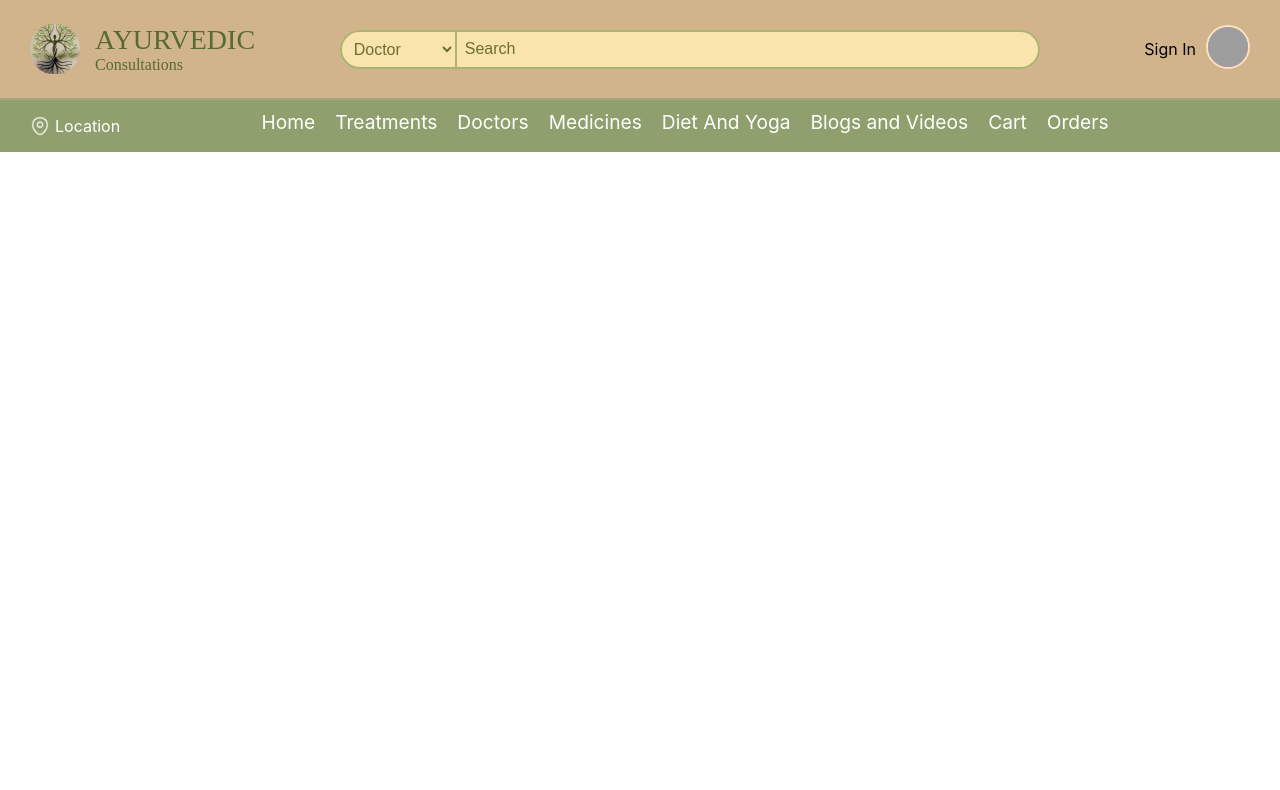
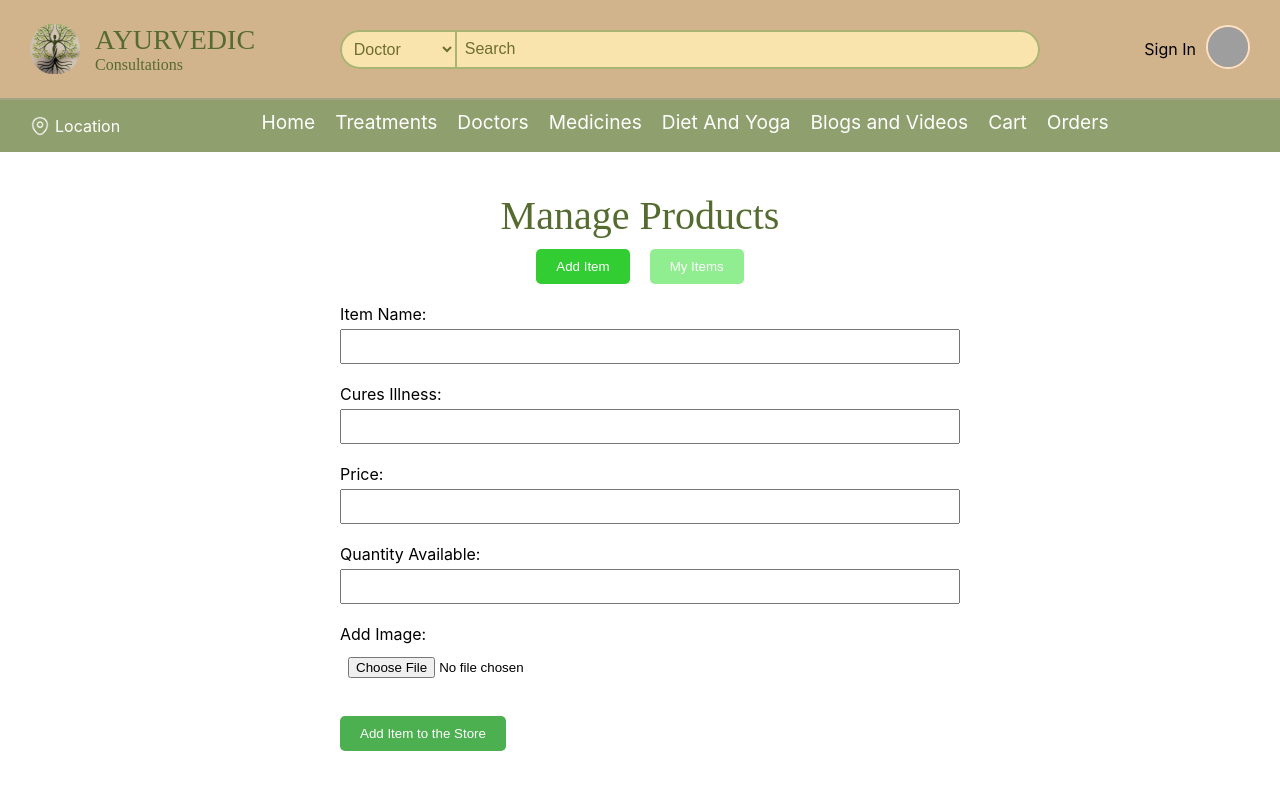
Before and after one commit to Harshitha-02/ayurvedic-app, a React (Create React App) app in the folder frontend/: page /manage-products in a window 1280 px wide. Shown: the top 790 px of the page. Built offline with nearby package versions, Linux system fonts and the light colour scheme; grey boxes are pictures that could not be loaded; a web font is replaced by a local one.

Commit message:
retailer and doctor pages done

```diff
--- a/frontend/src/App.js
+++ b/frontend/src/App.js
@@ -21,6 +21,12 @@ import CurrentRequests from './screens/Doctors/CurrentRequests';
 import AppointmentSlots from './screens/Doctors/AppointmentSlots';
 import PatientList from './screens/Doctors/PatientList';
 import HealthBlogs from './screens/Doctors/HealthBlogs';
+
+import RetailerDashboard from './screens/Retailers/RetailerDashboard';
+import ManageProducts from './screens/Retailers/ManageProducts';
+// import Analytics from './screens/Retailers/Analytics';
+import MyOrders from './screens/Retailers/MyOrders';
+// import CustomerSupport from './screens/Retailers/CustomerSupport';
 
 function App() {
   return (
@@ -47,6 +53,13 @@ function App() {
         <Route path="/appointment-slots" element={<AppointmentSlots />} />
         <Route path="/patient-list" element={<PatientList />} />
         <Route path="/health-blogs" element={<HealthBlogs />} />
+
+        <Route path="/retailer-home" element={<RetailerDashboard />} />
+        <Route path="/manage-products" element={<ManageProducts />} />
+        {/* <Route path="/analytics" element={<Analytics />} /> */}
+        <Route path="/my-orders" element={<MyOrders />} />
+        {/* <Route path="/customer-support" element={<CustomerSupport />} /> */}
+
       </Routes>
     </Router>
   );
--- /dev/null
+++ b/frontend/src/screens/Retailers/AddItem.js
@@ -0,0 +1,26 @@
+import React from 'react';
+
+function AddItem() {
+  return (
+    <form className="add-item-form">
+      <label htmlFor="itemName">Item Name:</label>
+      <input id="itemName" type="text" />
+
+      <label htmlFor="cures">Cures Illness:</label>
+      <input id="cures" type="text" />
+
+      <label htmlFor="price">Price:</label>
+      <input id="price" type="number" />
+
+      <label htmlFor="quantity">Quantity Available:</label>
+      <input id="quantity" type="number" />
+
+      <label htmlFor="image">Add Image:</label>
+      <input id="image" type="file" />
+
+      <button type="submit">Add Item to the Store</button>
+    </form>
+  );
+}
+
+export default AddItem;
--- /dev/null
+++ b/frontend/src/screens/Retailers/ManageProducts.css
@@ -0,0 +1,56 @@
+.manage-products-container {
+    width: 80%;
+    max-width: 600px;
+    margin: 40px auto;
+    text-align: center;
+  }
+
+  .tabs {
+    display: flex;
+    justify-content: center;
+    margin-bottom: 20px;
+  }
+
+  .tab-btn {
+    padding: 10px 20px;
+    margin: 0 10px;
+    background-color: #90EE90;
+    border: none;
+    border-radius: 5px;
+    cursor: pointer;
+  }
+
+  .tab-btn.active {
+    background-color: #32CD32;
+  }
+
+  .add-item-form, .items-grid {
+    text-align: left;
+  }
+
+  .item-card {
+    border: 1px solid #ccc;
+    padding: 10px;
+    margin-bottom: 10px;
+  }
+
+  .add-item-form input[type="text"],
+  .add-item-form input[type="number"],
+  .add-item-form input[type="file"] {
+    width: 100%;
+    padding: 8px;
+    margin: 5px 0 20px 0;
+  }
+
+  .add-item-form button {
+    background-color: #4CAF50;
+    color: white;
+    padding: 10px 20px;
+    border: none;
+    border-radius: 5px;
+    cursor: pointer;
+  }
+
+  .add-item-form button:hover {
+    background-color: #367C36;
+  }
--- /dev/null
+++ b/frontend/src/screens/Retailers/ManageProducts.js
@@ -0,0 +1,22 @@
+import React, { useState } from 'react';
+import AddItem from './AddItem';
+import MyItems from './MyItems';
+import './ManageProducts.css';  // Ensure you have the appropriate CSS
+
+function ManageProducts() {
+  const [view, setView] = useState('add');
+
+  return (
+    <div className="manage-products-container">
+      <h1>Manage Products</h1>
+      <div className="tabs">
+        <button onClick={() => setView('add')} className={`tab-btn ${view === 'add' ? 'active' : ''}`}>Add Item</button>
+        <button onClick={() => setView('items')} className={`tab-btn ${view === 'items' ? 'active' : ''}`}>My Items</button>
+      </div>
+
+      {view === 'add' ? <AddItem /> : <MyItems />}
+    </div>
+  );
+}
+
+export default ManageProducts;
--- /dev/null
+++ b/frontend/src/screens/Retailers/MyItems.js
@@ -0,0 +1,26 @@
+import React from 'react';
+
+function MyItems() {
+  // This would ideally be fetched from a server
+  const items = [
+    { name: "Medicine 1", price: "100", quantity: 50, category: "Analgesic" },
+    // Add more items here
+  ];
+
+  return (
+    <div className="items-grid">
+      {items.map((item, index) => (
+        <div key={index} className="item-card">
+          <h3>{item.name}</h3>
+          <p>Price: {item.price}</p>
+          <p>Quantity: {item.quantity}</p>
+          <p>Category: {item.category}</p>
+          <button>Edit</button>
+          <button>Delete</button>
+        </div>
+      ))}
+    </div>
+  );
+}
+
+export default MyItems;
--- /dev/null
+++ b/frontend/src/screens/Retailers/MyOrders.css
@@ -0,0 +1,51 @@
+.orders-container {
+    width: 80%;
+    max-width: 700px;
+    margin: 20px auto;
+    text-align: center;
+    font-family: Arial, sans-serif;
+}
+
+.order-tabs {
+    display: flex;
+    justify-content: center;
+    margin-bottom: 20px;
+}
+
+.order-tabs button {
+    padding: 10px 20px;
+    margin: 0 5px;
+    background-color: lightgreen;
+    border: none;
+    border-radius: 5px;
+    cursor: pointer;
+    font-size: 16px;
+}
+
+.order-tabs button.active {
+    background-color: darkgreen;
+    color: white;
+}
+
+.order-card {
+    display: flex;
+    align-items: center;
+    border: 1px solid #ccc;
+    margin-bottom: 10px;
+    padding: 10px;
+}
+
+.order-card img {
+    width: 100px;
+    height: auto;
+    margin-right: 20px;
+}
+
+.order-details p {
+    margin: 5px 0;
+    text-align: left;
+}
+
+.order-details strong {
+    font-weight: bold;
+}
--- /dev/null
+++ b/frontend/src/screens/Retailers/MyOrders.js
@@ -0,0 +1,64 @@
+import React, { useState } from 'react';
+import './MyOrders.css'; // Make sure to link the CSS file
+
+function MyOrders() {
+    const [status, setStatus] = useState('received'); // Default to received
+
+    const orders = [
+        {
+            id: 1,
+            itemName: "Item Name 1",
+            price: "20",
+            totalValue: "40",
+            buyer: "John Doe",
+            quantity: "2",
+            recommendedBy: "Dr. Smith",
+            image: "/path-to-image-1.jpg"
+        },
+        {
+            id: 2,
+            itemName: "Item Name 2",
+            price: "30",
+            totalValue: "90",
+            buyer: "Jane Roe",
+            quantity: "3",
+            recommendedBy: "Dr. Jones",
+            image: "/path-to-image-2.jpg"
+        },
+        {
+            id: 3,
+            itemName: "Item Name 3",
+            price: "50",
+            totalValue: "150",
+            buyer: "Jim Beam",
+            quantity: "3",
+            recommendedBy: "Dr. Who",
+            image: "/path-to-image-3.jpg"
+        }
+    ];
+
+    return (
+        <div className="orders-container">
+            <h1>My Orders</h1>
+            <div className="order-tabs">
+                <button className={status === 'received' ? 'active' : ''} onClick={() => setStatus('received')}>Received (Not Sent)</button>
+                <button className={status === 'sent' ? 'active' : ''} onClick={() => setStatus('sent')}>Sent</button>
+            </div>
+            {orders.map(order => (
+                <div key={order.id} className="order-card">
+                    <img src={order.image} alt={`Order ${order.id}`} />
+                    <div className="order-details">
+                        <p><strong>Item Name:</strong> {order.itemName}</p>
+                        <p><strong>Price:</strong> ${order.price}</p>
+                        <p><strong>Total Value:</strong> ${order.totalValue}</p>
+                        <p><strong>Name of the Buyer:</strong> {order.buyer}</p>
+                        <p><strong>Quantity:</strong> {order.quantity}</p>
+                        <p><strong>Recommended by Dr:</strong> {order.recommendedBy}</p>
+                    </div>
+                </div>
+            ))}
+        </div>
+    );
+}
+
+export default MyOrders;
--- /dev/null
+++ b/frontend/src/screens/Retailers/RetailerDashboard.css
@@ -0,0 +1,37 @@
+.retailer-dashboard {
+    width: 80%;
+    max-width: 600px;
+    margin: 40px auto;
+    text-align: center;
+    font-family: Arial, sans-serif;
+  }
+
+  .retailer-dashboard h1 {
+    color: #333;
+    margin-bottom: 10px;
+  }
+
+  .retailer-dashboard p {
+    color: #666;
+    margin-bottom: 20px;
+  }
+
+  .dashboard-buttons {
+    display: grid;
+    grid-template-columns: repeat(2, 1fr);
+    gap: 10px;
+  }
+
+  .dashboard-btn {
+    padding: 10px 20px;
+    background-color: #90EE90;  /* Light green, similar to the screenshot */
+    border: none;
+    border-radius: 5px;
+    cursor: pointer;
+    font-size: 1em;
+    color: #fff;
+  }
+
+  .dashboard-btn:hover {
+    background-color: #32CD32;  /* Darker green */
+  }
--- /dev/null
+++ b/frontend/src/screens/Retailers/RetailerDashboard.js
@@ -0,0 +1,21 @@
+import React from 'react';
+import { Link } from 'react-router-dom';
+import './RetailerDashboard.css';  // Make sure to link the CSS file
+
+function RetailerDashboard() {
+  return (
+    <div className="retailer-dashboard">
+      <h1>Hi Aditya!</h1>
+      <p>Welcome back! Let's showcase your products and connect with potential buyers effortlessly.</p>
+
+      <div className="dashboard-buttons">
+        <Link to="/manage-products"><button className="dashboard-btn">Manage Products</button></Link>
+        <Link to="/analytics"><button className="dashboard-btn">Analytics</button></Link>
+        <Link to="/my-orders"><button className="dashboard-btn">My Orders</button></Link>
+        <Link to="/customer-support"><button className="dashboard-btn">Customer Support</button></Link>
+      </div>
+    </div>
+  );
+}
+
+export default RetailerDashboard;
```
